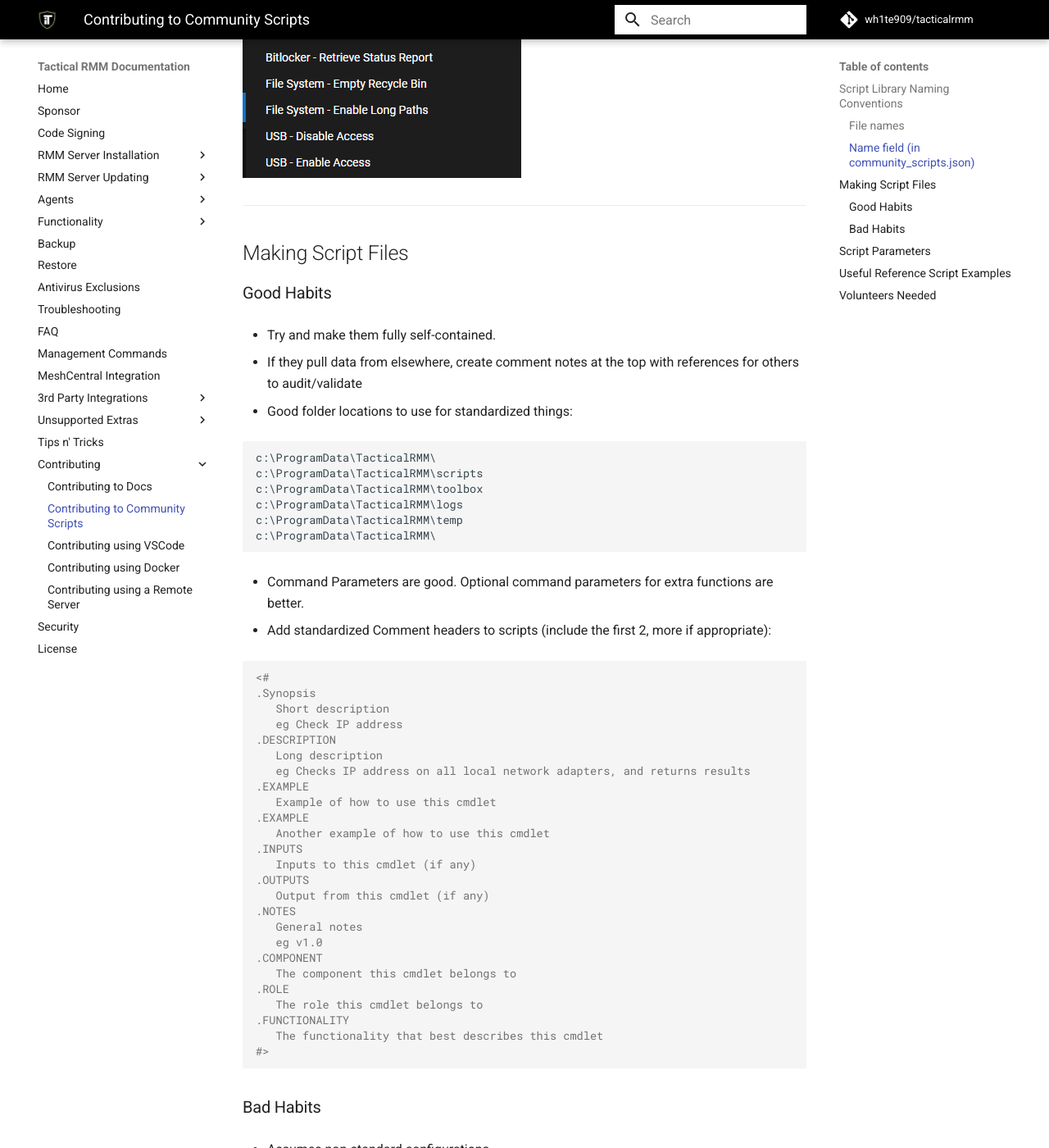
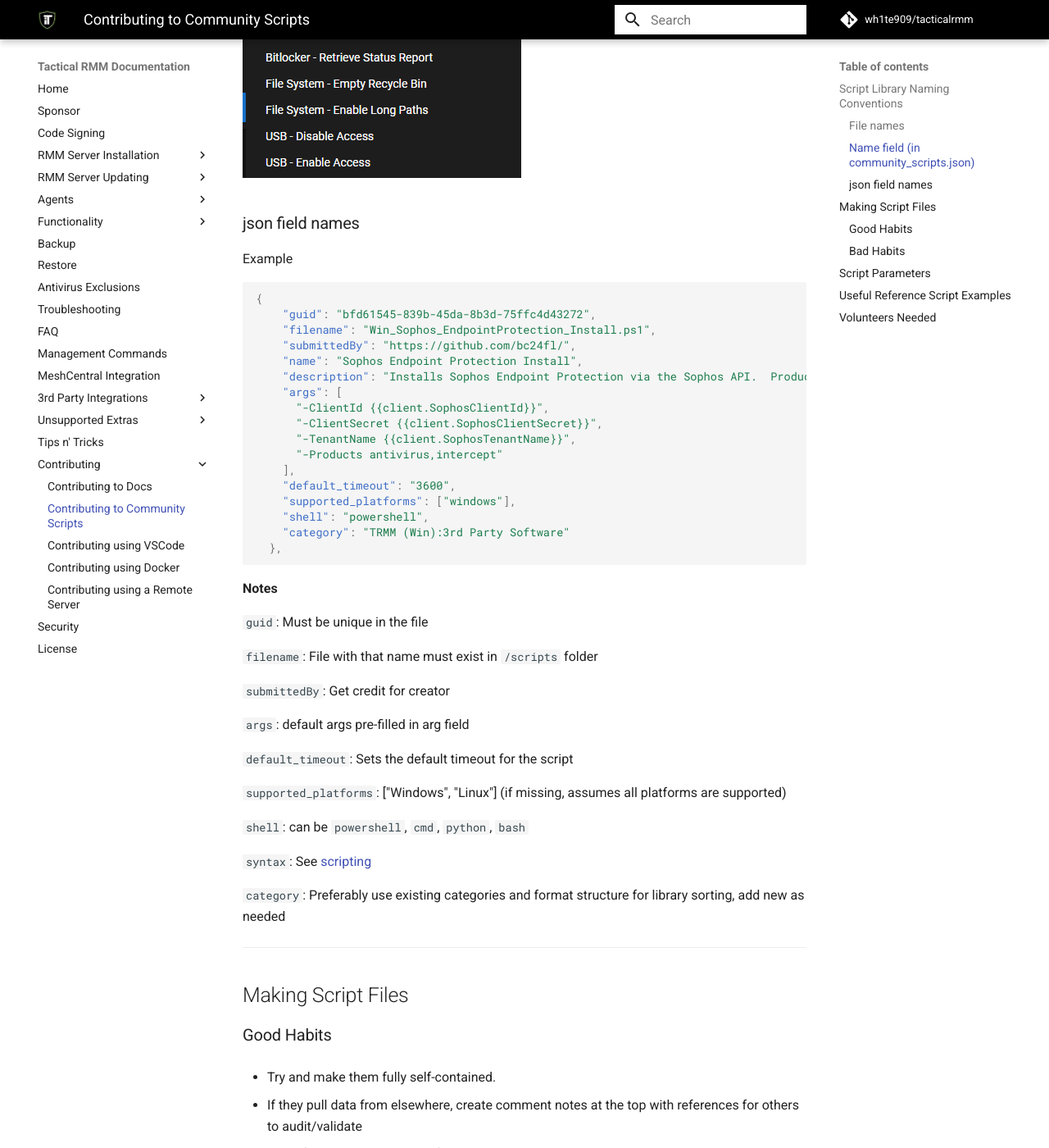
Before and after one commit to amidaware/trmm-docs, an MkDocs documentation site: the page built from docs/contributing_community_scripts.md, in a window 1280 px wide and 1400 px high, scrolled down 1578 px. Shown: the whole window at 82% size. Built offline with MkDocs 1.6.1 and Material for MkDocs 9.7.7, drawn with Linux system fonts in a browser that asks for light colours; comment, search, counter and statistics services are not loaded.

Commit message:
Adding linux json formatting

````diff
--- a/docs/contributing_community_scripts.md
+++ b/docs/contributing_community_scripts.md
@@ -61,6 +61,50 @@
  Consider how the alphabetic sort will affect display
 
 ![json_name_examples](images/community_scripts_name_field_example1.png)
+
+### json field names
+
+Example
+
+```json
+{
+    "guid": "bfd61545-839b-45da-8b3d-75ffc4d43272",
+    "filename": "Win_Sophos_EndpointProtection_Install.ps1",
+    "submittedBy": "https://github.com/bc24fl/",
+    "name": "Sophos Endpoint Protection Install",
+    "description": "Installs Sophos Endpoint Protection via the Sophos API.  Products include Antivirus, InterceptX, MDR, Device Encryption.  The script requires API credentials, Custom Fields, and Arguments passed to script.  See script comments for details",
+    "args": [
+      "-ClientId {{client.SophosClientId}}",
+      "-ClientSecret {{client.SophosClientSecret}}",
+      "-TenantName {{client.SophosTenantName}}",
+      "-Products antivirus,intercept"
+    ],
+    "default_timeout": "3600",
+    "supported_platforms": ["windows"],
+    "shell": "powershell",
+    "category": "TRMM (Win):3rd Party Software"
+  },
+```
+
+**Notes**
+
+`guid`: Must be unique in the file
+
+`filename`: File with that name must exist in `/scripts` folder
+
+`submittedBy`: Get credit for creator
+
+`args`: default args pre-filled in arg field
+
+`default_timeout`: Sets the default timeout for the script
+
+`supported_platforms`: ["Windows", "Linux"] (if missing, assumes all platforms are supported)
+
+`shell`: can be `powershell`, `cmd`, `python`, `bash`
+
+`syntax`: See [scripting](../docs/functions/scripting.md#)
+
+`category`: Preferably use existing categories and format structure for library sorting, add new as needed
 
 *****
 
````
